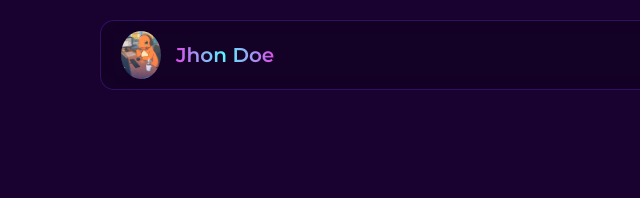
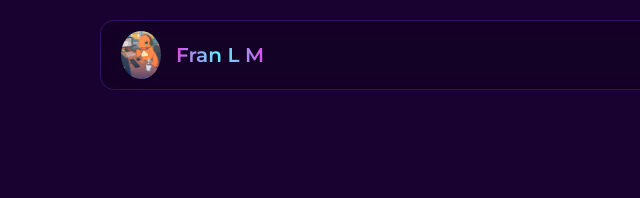
Before and after one commit to franlo42/franlo42.github.io, an Astro site: page / in a window 1280 px wide. Shown: the top 198 px of the page, 0-640 px from the left. Built offline with nearby package versions, Linux system fonts and the light colour scheme; Astro itself is replaced by a stand-in of ours.

Commit message:
Changed: El header y menu y todo con mi nombre y sus cosas

```diff
--- a/src/components/header/Header.astro
+++ b/src/components/header/Header.astro
@@ -6,7 +6,7 @@ import Logo from '../Logo.astro';
 
 <header class="header">
 	<div class="header__container">
-		<Logo name="Jhon Doe"/>
+		<Logo name="Fran L M"/>
 		<nav class="links"   tabindex="0.1">
 			<button class="menu__btn" >Menú</button>
 			<ul class="header__list">
```
